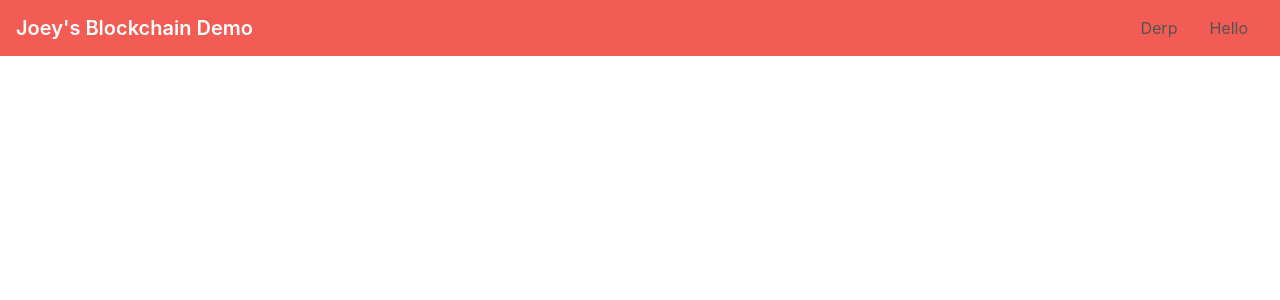
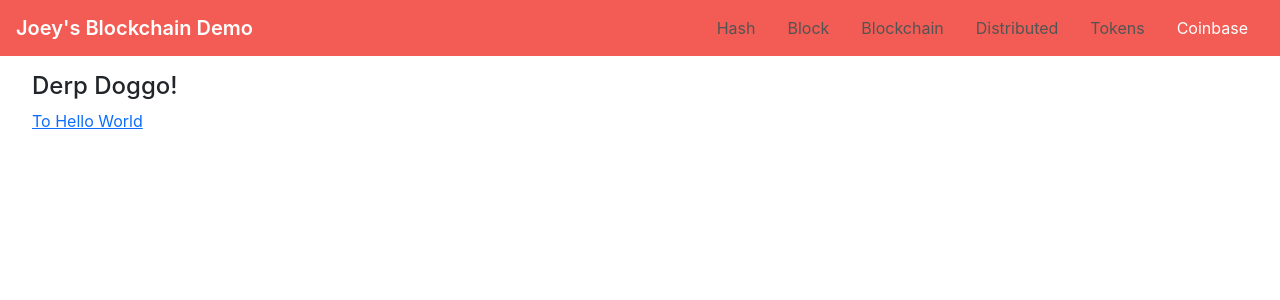
Before and after one commit to Joera47/BlockchainDemo-React, a React (Create React App) app: page /coinbase in a window 1280 px wide. Shown: the top 300 px of the page. Built offline with nearby package versions, Linux system fonts and the light colour scheme.

Commit message:
Hash page done

```diff
--- a/src/App.js
+++ b/src/App.js
@@ -5,7 +5,7 @@ import './index.scss';
 
 // Components
 import Navbar                         from './components/Layout/Navbar';
-import Hello                          from './components/Hello/Hello';
+import Hash                          from './components/Hash/Hash';
 import Derp                           from './components/Hello/Derp';
 
 function App() {
@@ -15,10 +15,14 @@ function App() {
     <div className="App">
       <Navbar/>
 
-      <div>
+      <div className="my-4 px-8">
         <Switch>
-          <Route exact path="/"                  component={ Hello } />
-          <Route path="/hello"                   component={ Derp } />
+          <Route exact path="/"       component={ Hash } />
+          <Route path="/block"        component={ Derp } />
+          <Route path="/blockchain"   component={ Derp } />
+          <Route path="/distributed"  component={ Derp } />
+          <Route path="/tokens"       component={ Derp } />
+          <Route path="/coinbase"     component={ Derp } />
         </Switch>
       </div>
     </div>
--- a/src/assets/css/general.scss
+++ b/src/assets/css/general.scss
@@ -1,3 +1,7 @@
 .clickable {
   cursor: pointer;
 }
+
+.text-right {
+  text-align: right;
+}
--- /dev/null
+++ b/src/components/Hash/Hash.js
@@ -0,0 +1,49 @@
+import React, { useState } from 'react';
+import { sha256 }          from 'js-sha256';
+
+export default function Hello() {
+  const initialHash     = sha256('');
+  const [data, setData] = useState('');
+  const [hash, setHash] = useState(initialHash);
+
+  const setSha256 = (event) => {
+    const value   = event.target.value;
+    const hashed  = sha256(value);
+    setData(value);
+    setHash(hashed);
+  }
+
+  return (
+    <div>
+      <h2>SHA256 Hash</h2>
+
+      <div className="bg-faintred shadow-sm p-4 rounded">
+        <div className="container">
+          <div className="row my-4">
+            <div className="col-1">
+              <p className="text-right pt-2">Data:</p>
+            </div>
+
+            <div className="col-11">
+              <textarea name="data" type="area" rows="10"
+                className="form-control py-3 px-4"
+                value={ data }
+                onChange={(e) => setSha256(e) }
+              />
+            </div>
+          </div>
+
+          <div className="row my-4">
+            <div className="col-1">
+              <p className="text-right pt-2">Hash:</p>
+            </div>
+
+            <div className="col-11">
+              <input name="hash" type="text" className="form-control" disabled={ true } value={ hash } />
+            </div>
+          </div>
+        </div>
+      </div>
+    </div>
+  );
+}
--- a/src/components/Hello/Hello.js
+++ /dev/null
@@ -1,17 +0,0 @@
-import { NavLink }  from 'react-router-dom';
-import { sha256 }   from 'js-sha256';
-
-export default function Hello() {
-  const hashed = sha256('Message to hash');
-  console.log(hashed);
-
-  return (
-    <div>
-      <h4>Hello World!</h4>
-
-      <NavLink exact={ true } activeClassName="is-active" to={ '/hello' }>
-        To Derp Doggo
-      </NavLink>
-    </div>
-  );
-}
--- a/src/components/Layout/Navbar.js
+++ b/src/components/Layout/Navbar.js
@@ -1,24 +1,31 @@
 import { NavLink } from 'react-router-dom';
 
 export default function Navbar() {
+  const pages = [
+    { name: 'Hash',         path: '/' },
+    { name: 'Block',        path: '/block' },
+    { name: 'Blockchain',   path: '/blockchain' },
+    { name: 'Distributed',  path: '/distributed' },
+    { name: 'Tokens',       path: '/tokens' },
+    { name: 'Coinbase',     path: '/coinbase' }
+  ];
+
+  const displayedLinks = pages.map((hash, index) => {
+    return (
+      <li key={ index } className="nav-item px-2">
+        <NavLink exact={ true } className="nav-link text-grey" activeClassName="text-white" to={ hash.path }>
+          { hash.name }
+        </NavLink>
+      </li>
+    )
+  });
+
   return (
     <nav className="navbar navbar-expand-lg navbar-light bg-danger px-4">
-      <a className="navbar-brand text-white fweight-600" href="#">Joey's Blockchain Demo</a>
+      <h4 className="navbar-brand text-white fweight-600 mb-0">Joey's Blockchain Demo</h4>
 
       <div className="collapse navbar-collapse justify-content-end">
-        <ul className="navbar-nav mr-auto mt-2 mt-lg-0">
-          <li className="nav-item px-2">
-            <NavLink exact={ true } className="nav-link text-grey" activeClassName="text-white" to={ '/hello' }>
-              Derp
-            </NavLink>
-          </li>
-
-          <li className="nav-item px-2">
-            <NavLink exact={ true } className="nav-link text-grey" activeClassName="text-white" to={ '/' }>
-              Hello
-            </NavLink>
-          </li>
-        </ul>
+        <ul className="navbar-nav mr-auto mt-2 mt-lg-0">{ displayedLinks }</ul>
       </div>
     </nav>
   );
```
